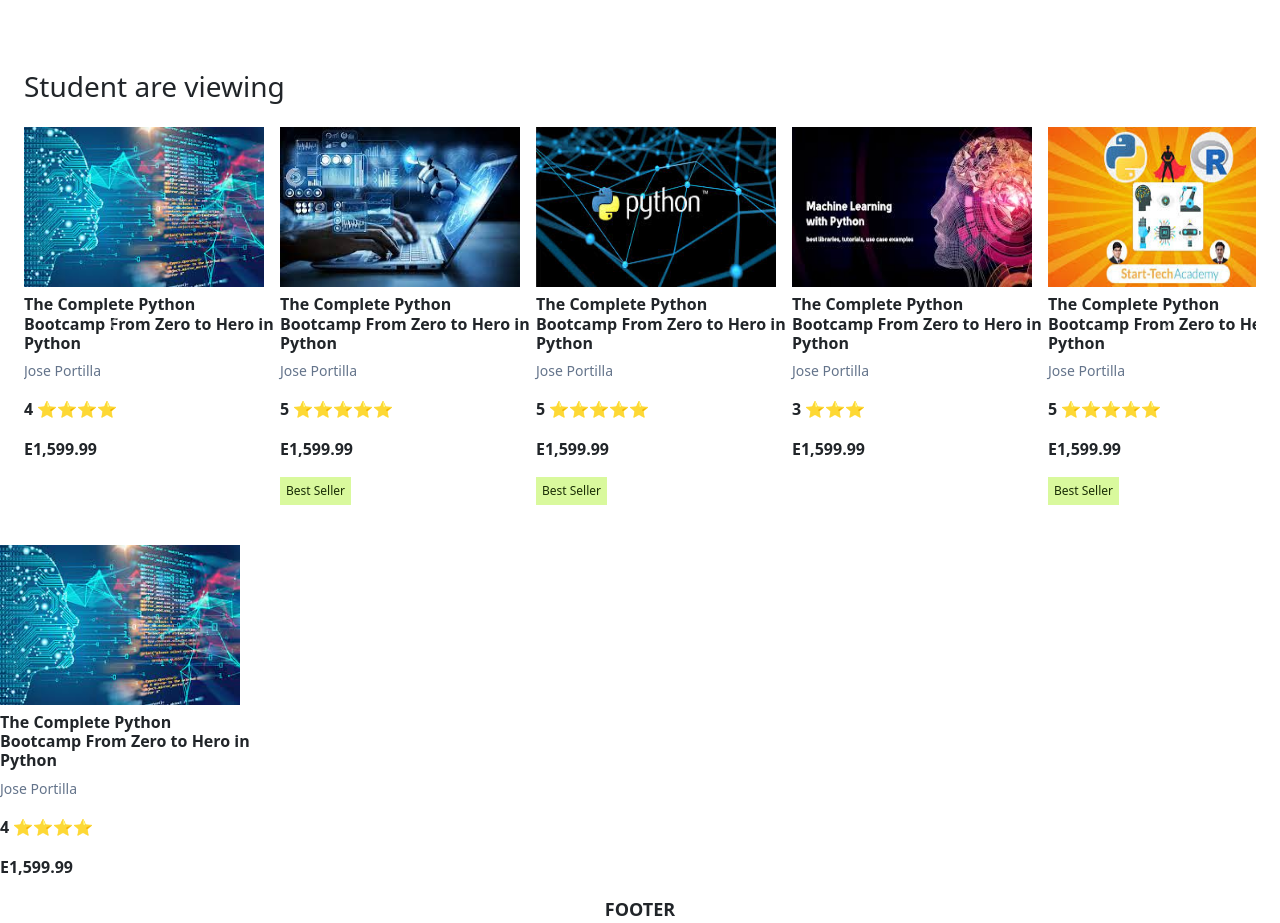
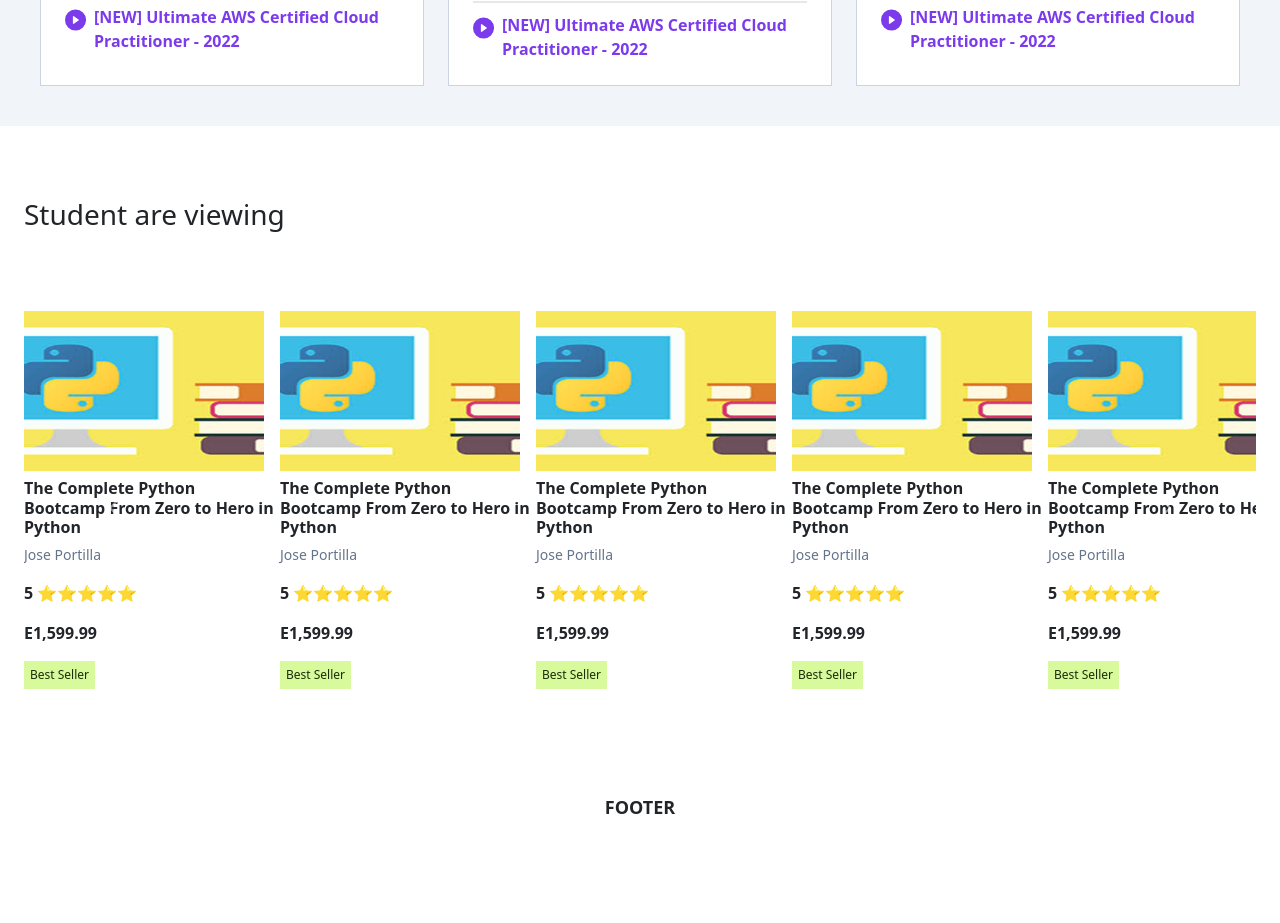
Before and after one commit to AlaaHamdyMohammadi/ITI-React-Udemy-Project-Team2, a React (Vite) app: page / in a window 1280 px wide. Shown: the part 2200-3123 px from the top of the page. After the commit the page ends 3021 px from the top, so only its background shows below. Built offline with nearby package versions, Linux system fonts and the light colour scheme.

Commit message:
HomePage1

```diff
--- a/src/components/AppLayout.jsx
+++ b/src/components/AppLayout.jsx
@@ -1,3 +1,4 @@
+/* eslint-disable no-unused-vars */
 import { Outlet } from "react-router-dom"
 import Header from "./Header/Header"
 import Footer from "./Footer/Footer"
--- a/src/components/Courses/CoursesCarousel.jsx
+++ b/src/components/Courses/CoursesCarousel.jsx
@@ -1,15 +1,48 @@
 /* eslint-disable no-unused-vars */
 import { Carousel } from 'react-bootstrap';
+import { useState } from 'react';
+import ModalCard from './ModalCard';
 
 function CoursesCarousel() {
   return (
-    <Carousel>
+    <Carousel className="mt-16 mb-16">
       <Carousel.Item>
         <div className="flex justify-between">
-          <div>
+          <CardItem />
+          <CardItem />
+          <CardItem />
+          <CardItem />
+          <CardItem />
+        </div>
+      </Carousel.Item>
+      <Carousel.Item>
+        <div className="flex justify-between">
+          <CardItem />
+          <CardItem />
+          <CardItem />
+          <CardItem />
+          <CardItem />
+        </div>
+      </Carousel.Item>
+    </Carousel>
+  );
+}
+
+function CardItem() {
+  const [showModal, setShowModal] = useState(false);
+  const handleShow = () => {
+    setShowModal(true);
+  };
+  const handleClose = () => {
+    setShowModal(false);
+  };
+  return (
+    <div className="relative">
       <img
         className="h-40 w-60"
         src="./../../public/images/homePage/carImg1.jfif"
+        onMouseOver={handleShow}
+        onMouseLeave={handleClose}
       />
       <h6 className="mt-2 w-64 font-bold">
         The Complete Python Bootcamp From Zero to Hero in Python
@@ -22,152 +55,10 @@ function CoursesCarousel() {
           Best Seller
         </p>
       </div>
+      {showModal && (
+        <ModalCard handleShow={handleShow} handleClose={handleClose} />
+      )}
     </div>
-          <div>
-            <img
-              className="h-40 w-60"
-              src="./../../public/images/homePage/carImg2.jfif"
-            />
-            <h6 className="mt-2 w-64 font-bold">
-              The Complete Python Bootcamp From Zero to Hero in Python
-            </h6>
-            <div>
-              <p className="text-sm text-slate-500">Jose Portilla</p>
-              <p className="font-bold">3 ⭐⭐⭐</p>
-              <p className="font-bold">E1,599.99</p>
-            </div>
-          </div>
-          <div>
-            <img
-              className="h-40 w-60"
-              src="./../../public/images/homePage/carImg3.jfif"
-            />
-            <h6 className="mt-2 w-64 font-bold">
-              The Complete Python Bootcamp From Zero to Hero in Python
-            </h6>
-            <div>
-              <p className="text-sm text-slate-500">Jose Portilla</p>
-              <p className="font-bold">4 ⭐⭐⭐⭐</p>
-              <p className="font-bold">E1,599.99</p>
-            </div>
-          </div>
-          <div>
-            <img
-              className="h-40 w-60"
-              src="./../../public/images/homePage/carImg4.jfif"
-            />
-            <h6 className="mt-2 w-64 font-bold">
-              The Complete Python Bootcamp From Zero to Hero in Python
-            </h6>
-            <div>
-              <p className="text-sm text-slate-500">Jose Portilla</p>
-              <p className="font-bold">5 ⭐⭐⭐⭐⭐</p>
-              <p className="font-bold">E1,599.99</p>
-              <p className="w-fit bg-lime-200 p-1.5 text-xs text-lime-950">
-                Best Seller
-              </p>
-            </div>
-          </div>
-          <div>
-            <img
-              className="h-40 w-60"
-              src="./../../public/images/homePage/carImg5.jfif"
-            />
-            <h6 className="mt-2 w-64 font-bold">
-              The Complete Python Bootcamp From Zero to Hero in Python
-            </h6>
-            <div>
-              <p className="text-sm text-slate-500">Jose Portilla</p>
-              <p className="font-bold">4 ⭐⭐⭐⭐</p>
-              <p className="font-bold">E1,599.99</p>
-            </div>
-          </div>
-        </div>
-      </Carousel.Item>
-      <Carousel.Item>
-        <div className="flex justify-between">
-          <div>
-            <img
-              className="h-40 w-60"
-              src="./../../public/images/homePage/carImg6.jfif"
-            />
-            <h6 className="mt-2 w-64 font-bold">
-              The Complete Python Bootcamp From Zero to Hero in Python
-            </h6>
-            <div>
-              <p className="text-sm text-slate-500">Jose Portilla</p>
-              <p className="font-bold">4 ⭐⭐⭐⭐</p>
-              <p className="font-bold">E1,599.99</p>
-            </div>
-          </div>
-          <div>
-            <img
-              className="h-40 w-60"
-              src="./../../public/images/homePage/carImg7.jfif"
-            />
-            <h6 className="mt-2 w-64 font-bold">
-              The Complete Python Bootcamp From Zero to Hero in Python
-            </h6>
-            <div>
-              <p className="text-sm text-slate-500">Jose Portilla</p>
-              <p className="font-bold">5 ⭐⭐⭐⭐⭐</p>
-              <p className="font-bold">E1,599.99</p>
-              <p className="w-fit bg-lime-200 p-1.5 text-xs text-lime-950">
-                Best Seller
-              </p>
-            </div>
-          </div>
-          <div>
-            <img
-              className="h-40 w-60"
-              src="./../../public/images/homePage/carImg8.jfif"
-            />
-            <h6 className="mt-2 w-64 font-bold">
-              The Complete Python Bootcamp From Zero to Hero in Python
-            </h6>
-            <div>
-              <p className="text-sm text-slate-500">Jose Portilla</p>
-              <p className="font-bold">5 ⭐⭐⭐⭐⭐</p>
-              <p className="font-bold">E1,599.99</p>
-              <p className="w-fit bg-lime-200 p-1.5 text-xs text-lime-950">
-                Best Seller
-              </p>
-            </div>
-          </div>
-          <div>
-            <img
-              className="h-40 w-60"
-              src="./../../public/images/homePage/carImg9.jfif"
-            />
-            <h6 className="mt-2 w-64 font-bold">
-              The Complete Python Bootcamp From Zero to Hero in Python
-            </h6>
-            <div>
-              <p className="text-sm text-slate-500">Jose Portilla</p>
-              <p className="font-bold">3 ⭐⭐⭐</p>
-              <p className="font-bold">E1,599.99</p>
-            </div>
-          </div>
-          <div>
-            <img
-              className="h-40 w-60"
-              src="./../../public/images/homePage/carImg10.jfif"
-            />
-            <h6 className="mt-2 w-64 font-bold">
-              The Complete Python Bootcamp From Zero to Hero in Python
-            </h6>
-            <div>
-              <p className="text-sm text-slate-500">Jose Portilla</p>
-              <p className="font-bold">5 ⭐⭐⭐⭐⭐</p>
-              <p className="font-bold">E1,599.99</p>
-              <p className="w-fit bg-lime-200 p-1.5 text-xs text-lime-950">
-                Best Seller
-              </p>
-            </div>
-          </div>
-        </div>
-      </Carousel.Item>
-    </Carousel>
   );
 }
 
--- /dev/null
+++ b/src/components/Courses/ModalCard.jsx
@@ -0,0 +1,48 @@
+/* eslint-disable react/prop-types */
+/* eslint-disable no-unused-vars */
+
+import { BsCheckLg } from 'react-icons/bs';
+import { AiOutlineHeart, AiFillHeart } from 'react-icons/ai';
+import Button from '../Button';
+
+function ModalCard({ handleShow, handleClose }) {
+  return (
+    <div
+      className="absolute left-60 z-10 w-96 border-2 top-0 bg-white p-1 text-sm"
+      onMouseOver={handleShow}
+      onMouseLeave={handleClose}
+    >
+      <h6 className="mt-2 w-64 font-bold">
+        The Complete Python Bootcamp From Zero to Hero in Python
+      </h6>
+      <span className="w-fit bg-lime-200 p-1.5 text-xs text-lime-950">
+        Best Seller
+      </span>
+      <span className="pl-2">Updated September 2023</span>
+      <p className="text-sm">15 total hours . Beginner Level . Subtitles, CC</p>
+      <p className="">
+        Master Python by building 100 projects in 100 days. Learn data science,
+        automation, build websites, games and apps!
+      </p>
+      <p className="flex">
+        <BsCheckLg className=" text-3xl" />
+        FULLY UPDATED FOR CLF-C01 & CLF-C02: Pass the AWS Certified Cloud
+        Practitioner Certification
+      </p>
+      <p className="flex">
+        <BsCheckLg className=" text-3xl" />
+        FULLY UPDATED FOR CLF-C01 & CLF-C02: Pass the AWS Certified Cloud
+        Practitioner Certification
+      </p>
+
+      <div className="flex items-center">
+        <Button width="w-72" backgroundColor="bg-violet-600" text="text-white">
+          Add to cart
+        </Button>
+        <AiOutlineHeart className="ml-2 rounded-full border-2 border-black p-1 text-5xl" />
+      </div>
+    </div>
+  );
+}
+
+export default ModalCard;
--- a/src/components/Test.jsx
+++ /dev/null
@@ -1,52 +0,0 @@
-/* eslint-disable react/prop-types */
-/* eslint-disable no-unused-vars */
-import { Modal, Card } from 'react-bootstrap';
-import { useState } from 'react';
-
-// show={() => setShowModal(true)}
-// onHide={showModal}
-
-function Test({ title, content }) {
-  const [showModal, setShowModal] = useState(false);
-  const [isHovered, setIsHovered] = useState(false);
-  return (
-    <>
-      <div
-        onMouseEnter={() => setIsHovered(true)}
-        onMouseLeave={() => setIsHovered(false)}
-      >
-        <img
-          className="h-40 w-60"
-          src="./../../public/images/homePage/carImg6.jfif"
-        />
-        <h6 className="mt-2 w-64 font-bold">
-          The Complete Python Bootcamp From Zero to Hero in Python
-        </h6>
-        <div>
-          <p className="text-sm text-slate-500">Jose Portilla</p>
-          <p className="font-bold">4 ⭐⭐⭐⭐</p>
-          <p className="font-bold">E1,599.99</p>
-        </div>
-      </div>
-      {isHovered && (
-        <Modal
-          show={() => setShowModal(true)}
-          onHide={() => setShowModal(false)}
-          centered
-          size="lg"
-          style={{ backgroundColor: 'rgba(0, 0, 0, 0.5)' }}
-        >
-          <Modal.Header closeButton>
-            <Modal.Title>{title}</Modal.Title>
-          </Modal.Header>
-          <Modal.Body>{content}</Modal.Body>
-          <Modal.Footer>
-            <button className="btn btn-secondary">Add To Cart</button>
-          </Modal.Footer>
-        </Modal>
-      )}
-    </>
-  );
-}
-
-export default Test;
--- a/src/pages/HomePage.jsx
+++ b/src/pages/HomePage.jsx
@@ -1,9 +1,10 @@
+/* eslint-disable no-unused-vars */
 import CarouselImage from '../components/CarouselImage';
 import CoursesList from '../components/Courses/CoursesList';
 import Learners from '../components/Learners';
 import Photos from '../components/Photos';
 import StudentsViewing from '../components/StudentsViewing';
-import Test from '../components/Test';
+
 
 function HomePage() {
   return (
@@ -13,7 +14,6 @@ function HomePage() {
       <CoursesList />
       <Learners />
       <StudentsViewing />
-      <Test/>
     </div>
   );
 }
```
Also changed, not shown: src/components/Button.jsx (line endings or trailing spaces). Lines whose indentation alone changed are shown as unchanged.
